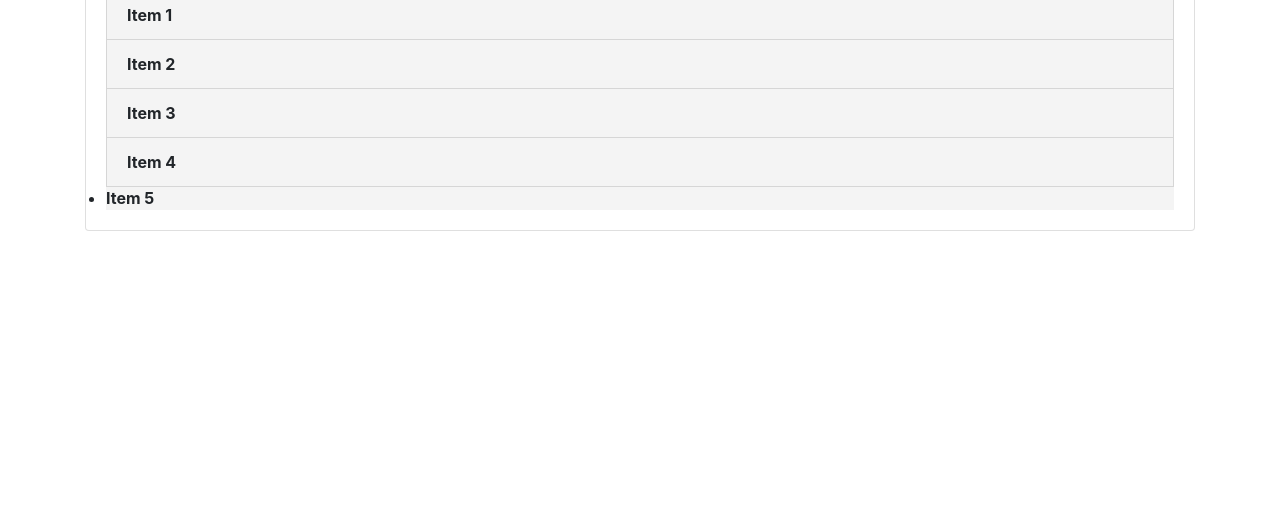
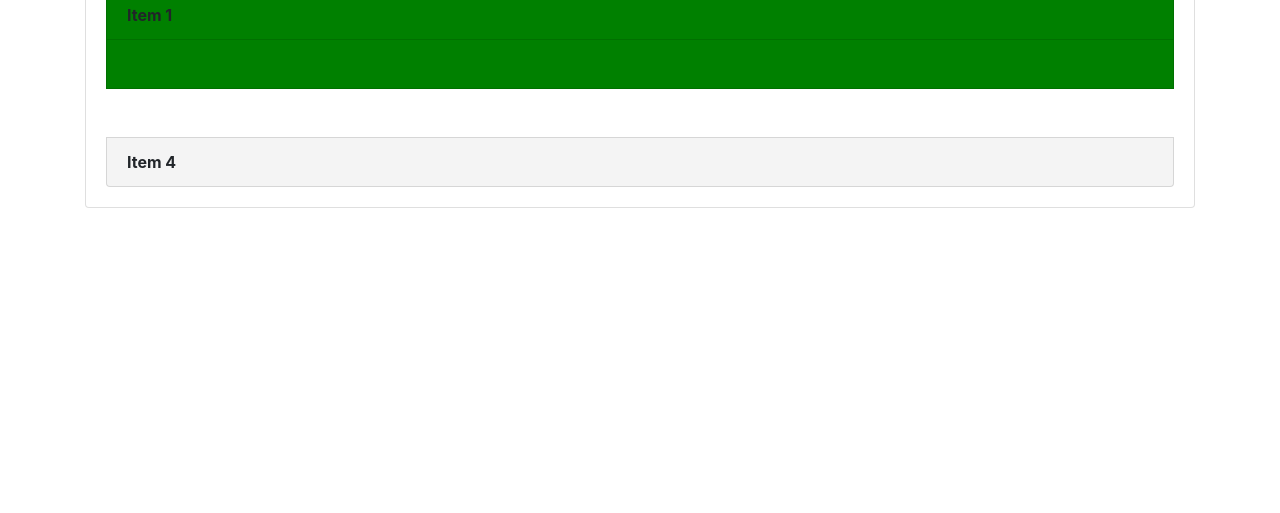
Before and after one commit to NiharikaBuddha/FirstGit, a plain HTML site: page index.html in a window 1280 px wide. Shown: the part 287-800 px from the top of the page. Drawn offline with nearby package versions, Linux system fonts and the light colour scheme.

Commit message:
Adding QuerySelector && QuerySelectorALL Task

```diff
--- a/index.html
+++ b/index.html
@@ -26,7 +26,7 @@
       <li class="list-group-item">Item 2</li>
       <li class="list-group-item">Item 3</li>
       <li class="list-group-item">Item 4</li>
-      <li> Item 5</li>
+      <!-- <li> Item 5</li> -->
     </ul>
    </div>
   </div>
@@ -69,6 +69,24 @@
       liTags[i].style.backgroundColor = '#f4f4f4';
     }
 
+
+    // //QuerySelector
+    var secondItem = document.querySelector('.list-group-item:nth-child(2)');
+    secondItem.style.backgroundColor='green';
+
+    var thirdItem = document.querySelector('.list-group-item:nth-child(3)');
+    thirdItem.style.visibility = 'hidden';
+
+    //QuerySelectorAll
+
+    var secondItem = document.querySelectorAll('.list-group-item');
+    secondItem[1].style.color='green';
+
+    var odd = document.querySelectorAll('li:nth-child(odd)');
+    for(var i=0;i<odd.length;i++)
+    {
+      odd[i].style.backgroundColor='green';
+    }
  </script>
 </body>
 </html>
```
